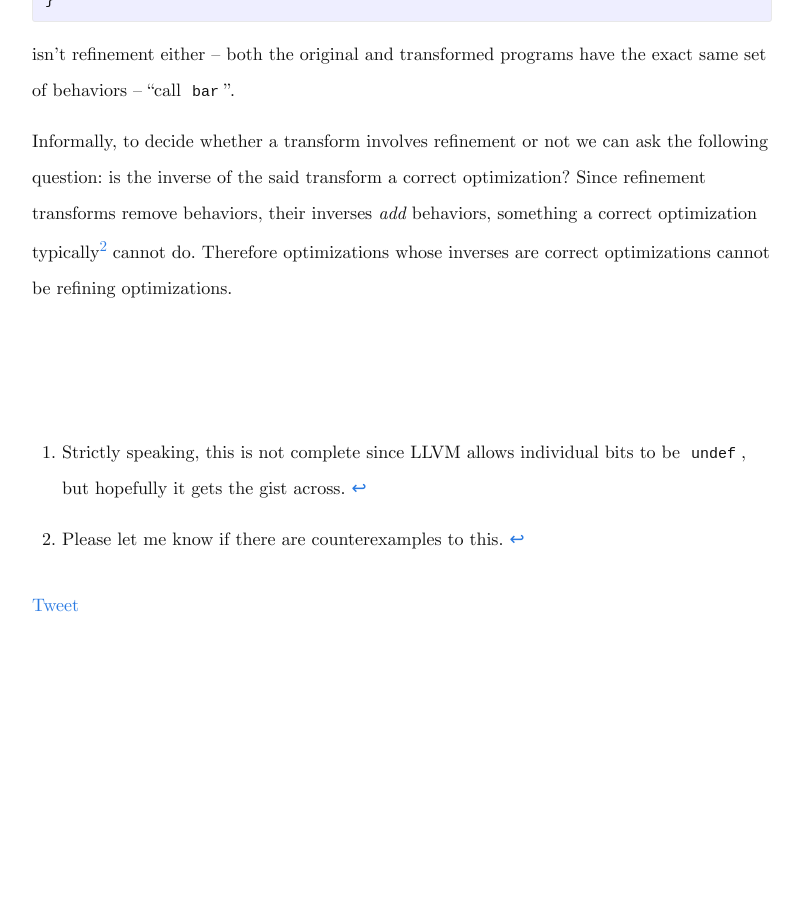
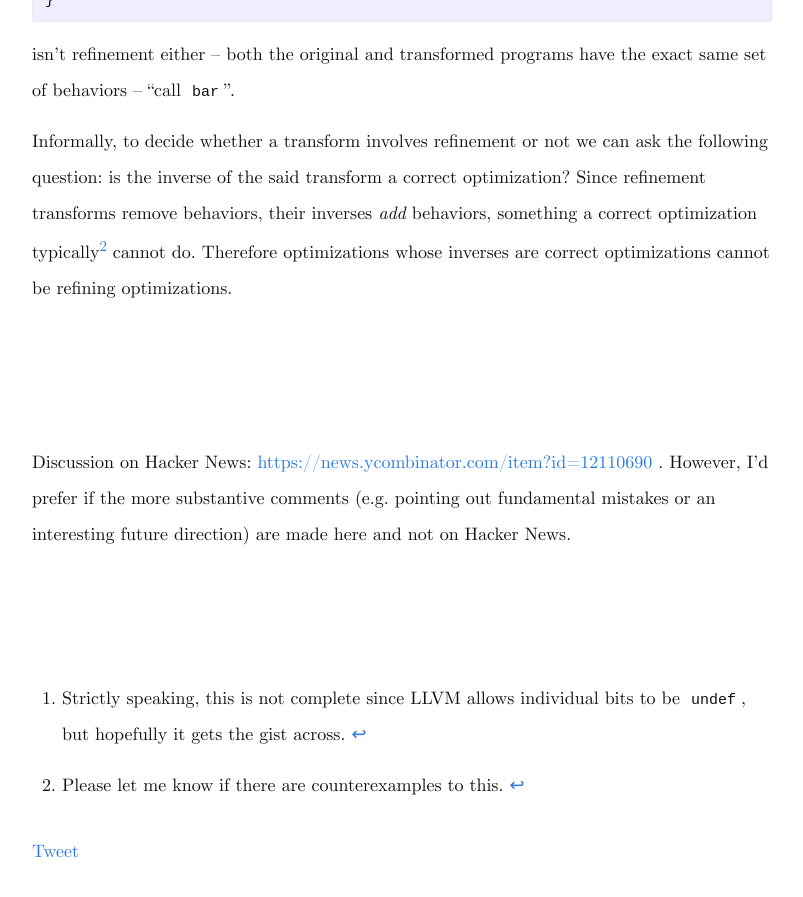
Before and after one commit to sanjoy/playingwithpointers.com, a Jekyll site: the page built from _posts/2016-7-16-ipo-and-derefinement.markdown, in a window 1280 px wide and 900 px high, scrolled down 7116 px. Shown: the top 897 px of the window, without its empty margins (238-1041 px from the left). Built offline with Jekyll 4.4.1, drawn with Linux system fonts in a browser that asks for light colours; comment, search, counter and statistics services are not loaded; before the commit the page ends 7770 px from its top, so only the background shows below that.

Commit message:
Add HN link

```diff
--- a/_posts/2016-7-16-ipo-and-derefinement.markdown
+++ b/_posts/2016-7-16-ipo-and-derefinement.markdown
@@ -326,3 +326,7 @@ whose inverses are correct optimizations cannot be refining
 optimizations.
 
 [^examples]: Please let me know if there are counterexamples to this.
+
+<br/><br/><br/>
+
+{% hnlink https://news.ycombinator.com/item?id=12110690 %}
```
